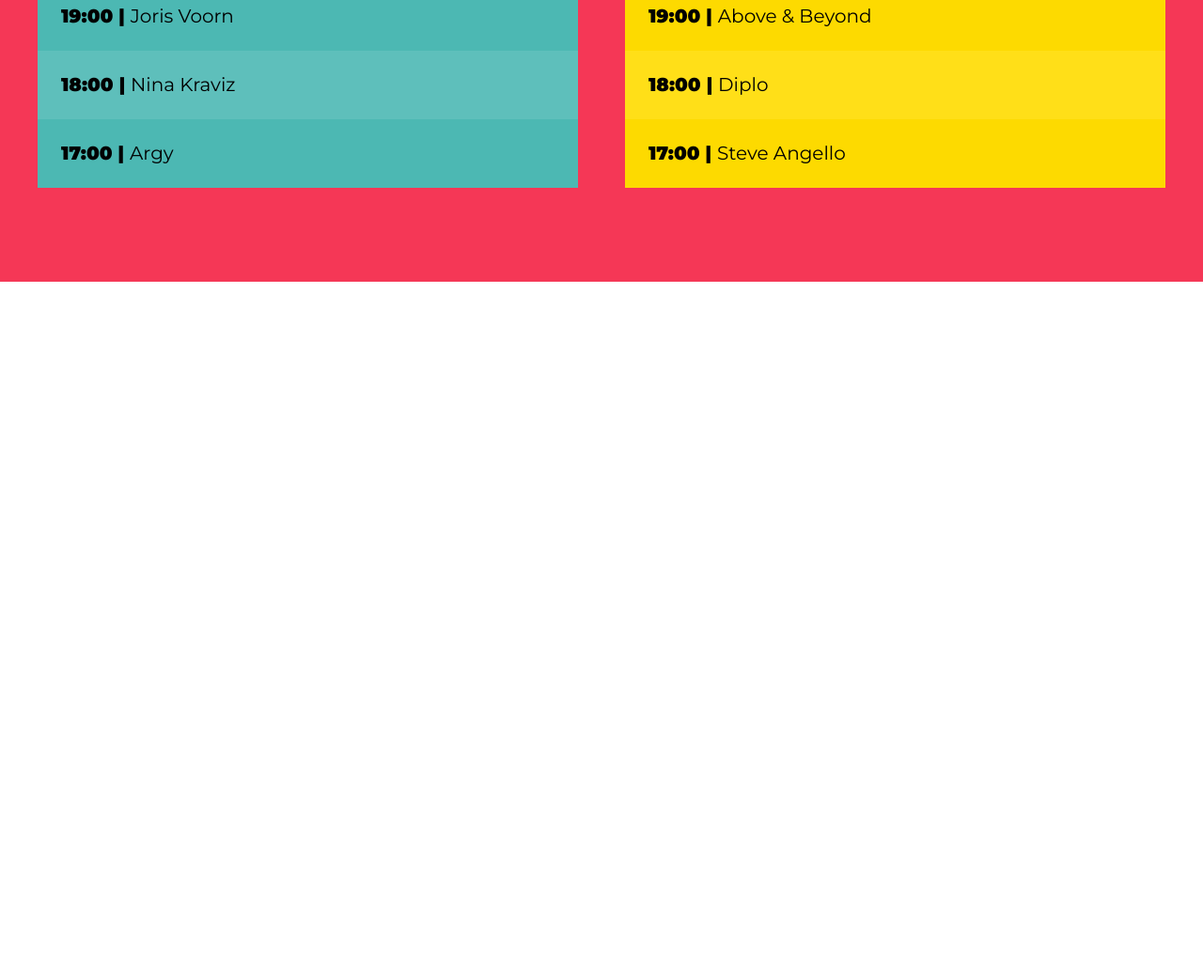
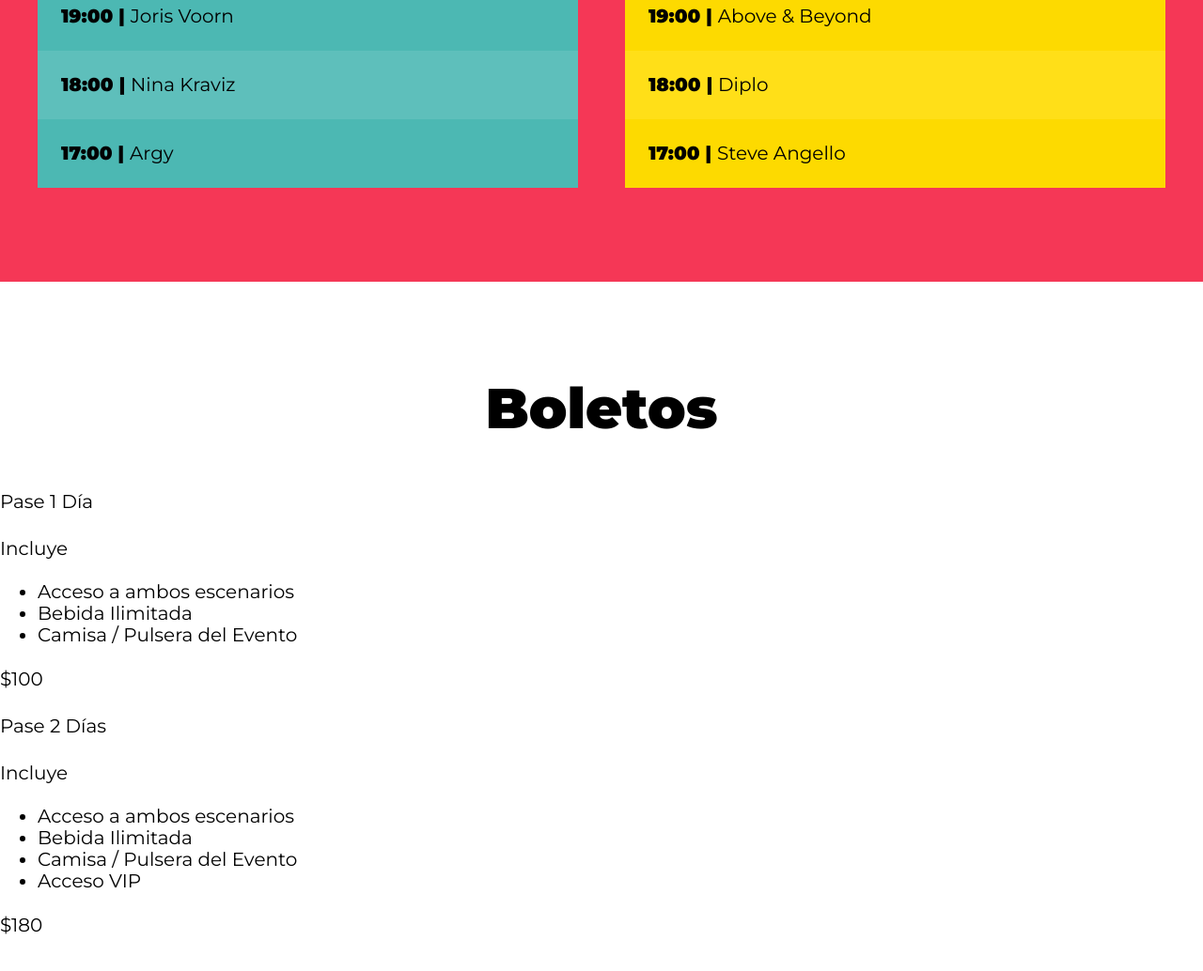
Before and after one commit to Benjamin-Galan/Materiales-Festival-de-Musica, a website: page index.html in a window 1280 px wide. Shown: the part 2639-3673 px from the top of the page at 94% size. Before the commit the page ends 2939 px from the top, so only its background shows below. Drawn offline with Linux system fonts and the light colour scheme.

Commit message:
Agregando cambios a boletos

```diff
--- a/index.html
+++ b/index.html
@@ -163,6 +163,46 @@
             </div> <!--.escenario-->
         </div> <!--.escenarios-contenedor -->
     </section>
+
+    <section id="boletos" class="contenedor-boletos">
+        <h3>Boletos</h3>
+
+        <div class="boletos">
+            <div class="pase">
+                <p class="pase-nombre">Pase 1 Día</p>
+                <header class="pase-header">
+                    <p>Incluye</p>
+                </header>
+                <div class="pase-body">
+                    <ul>
+                        <li>Acceso a ambos escenarios</li>
+                        <li>Bebida Ilimitada</li>
+                        <li>Camisa / Pulsera del Evento</li>
+                    </ul>
+                </div>
+                <footer class="pase-footer">
+                    <p>$100</p>
+                </footer>
+            </div>
+            <div class="pase">
+                <p class="pase-nombre">Pase 2 Días</p>
+                <header class="pase-header">
+                    <p>Incluye</p>
+                </header>
+                <div class="pase-body">
+                    <ul>
+                        <li>Acceso a ambos escenarios</li>
+                        <li>Bebida Ilimitada</li>
+                        <li>Camisa / Pulsera del Evento</li>
+                        <li>Acceso VIP</li>
+                    </ul>
+                </div>
+                <footer class="pase-footer">
+                    <p>$180</p>
+                </footer>
+            </div>
+        </div>
+    </section>
 </body>
 
 </html>
```
